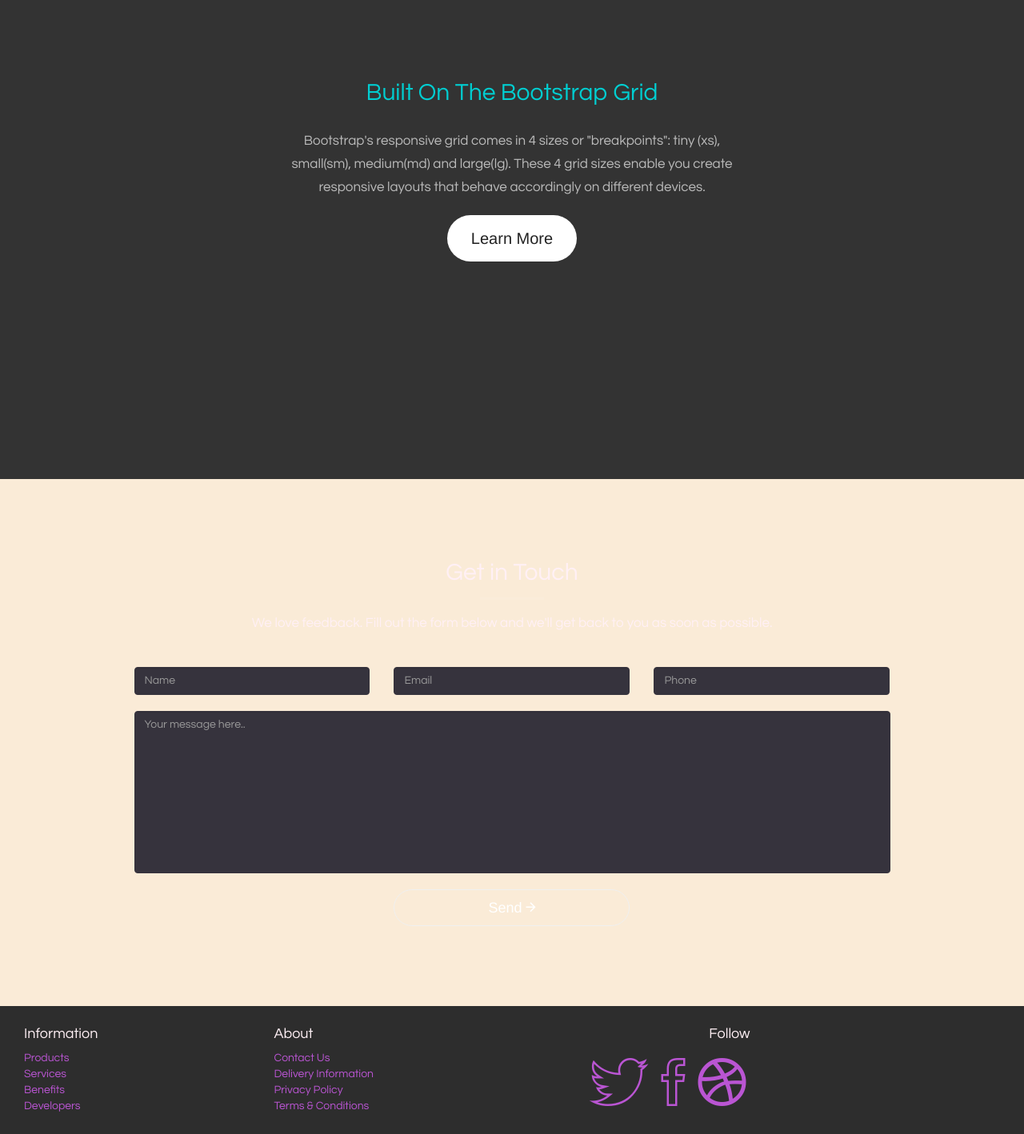
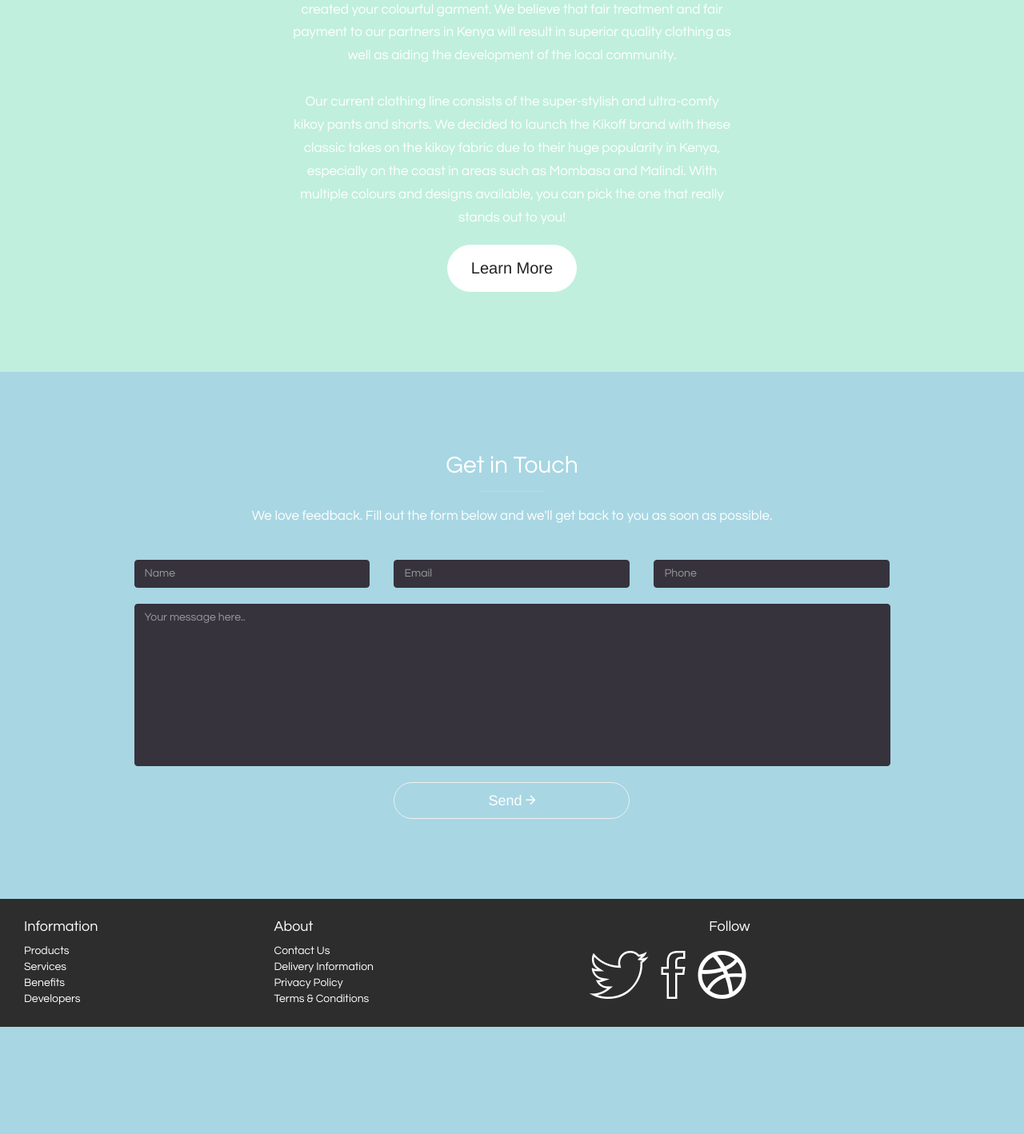
Before and after one commit to Mike410/CS3BC2Proj, a PHP site: page / in a window 1280 px wide. Shown: the part 2001-3419 px from the top of the page at 80% size. After the commit the page ends 3285 px from the top, so only its background shows below. Run offline with PHP 8.4, Linux system fonts and the light colour scheme; grey boxes labelled with a size stand in for pictures from a placeholder-image service; some libraries are stand-ins or nearby versions.

Commit message:
Site Overhaul
Colours changed;
Gallery shortened to two pictures;
cheeky pictures added;
text shipped added about us;

```diff
--- a/css/styles.css
+++ b/css/styles.css
@@ -9,7 +9,7 @@ body {
 
 body {
     font-family: 'Questrial','Helvetica Neue',Arial,sans-serif;
-    background-color: #FAEBD7;
+    background-color: #a8d6e3;
     color: #FFF0F5;
     webkit-tap-highlight-color: #222;
 }
@@ -27,7 +27,7 @@ hr.light {
 }
 
 a {
-    color: #BA55D3;
+    color: #ffffff;
     -webkit-transition: all .35s;
     -moz-transition: all .35s;
     transition: all .35s;
@@ -40,10 +40,12 @@ a:focus {
 }
 
 h1,h2,h3,h4,h5,h6 {
+    color: #ffffff;
     font-family: 'Questrial','Helvetica Neue',Arial,sans-serif;
 }
 
 p {
+    color: #ffffff;
     font-size: 17px;
     line-height: 1.7;
     margin-bottom: 20px;
@@ -54,12 +56,13 @@ p {
 }
 
 .icon-lg {
+    color: #ffffff;
     font-size: 50px;
     line-height: 18px;
 }
 
 .bg-primary {
-    background-color: #333;
+    background-color: #c0efde;
 }
 
 .bg-dark {
@@ -73,15 +76,15 @@ p {
 }
 
 .text-faded {
-    color: rgba(245,245,245,0.7);
+    color: #ffffff;
 }
 
 .text-dark {
-    color: #BA55D3;
+    color: #ffffff;
 }
 
 .text-primary {
-    color: #00CED1 ;
+    color: #ffffff ;
 }
 
 .modal-content {
@@ -369,6 +372,7 @@ textarea {
     position: relative;
     margin: 0 auto;
     max-width: 650px;
+    max-height: 400px;
     overflow:hidden;
 }
 
--- a/index.html
+++ b/index.html
@@ -16,7 +16,7 @@
             <div class="navbar-collapse collapse" id="bs-navbar">
                 <ul class="nav navbar-nav">
                     <li>
-                        <a class="page-scroll" href="#one">Highlights</a>
+                        <a class="page-scroll" href="#one">Our Clothing</a>
                     </li>
                     <li>
                         <a class="page-scroll" href="#two">Gallery</a>
@@ -36,7 +36,7 @@
         <div class="header-content">
             <div class="inner">
                 <h1 class="cursive">KickOff</h1>
-                <h4>Some Spiel about Social responsible clothing here</h4>
+                <h4>Ethnic, Ethical, Beautiful.</h4>
                 <hr><!--HERES THE VIDEO-->
                 <a href="#video-background" id="toggleVideo" data-toggle="collapse" class="btn btn-primary btn-xl">Toggle Video</a> &nbsp; <a href="#one" class="btn btn-primary btn-xl page-scroll">Get Started</a>
             </div>
@@ -51,7 +51,7 @@
         <div class="container">
             <div class="row">
                 <div class="col-lg-12 text-center">
-                    <h2 class="margin-top-0 text-primary">About Our Clothing</h2>
+                    <h2 class="margin-top-0 text-primary">Our Clothing is:</h2>
                     <hr class="primary">
                 </div>
             </div>
@@ -62,21 +62,21 @@
                     <div class="feature">
                         <i class="icon-lg ion-ios-star-outline wow fadeIn" data-wow-delay=".3s"></i>
                         <h3>Fashionable</h3>
-                        <p class="text-muted">Loungewear that looks good both inside and outside the house.</p>
+                        <p>Loungewear that looks good both inside and outside the house.</p>
                     </div>
                 </div>
                 <div class="col-lg-4 col-md-4 text-center">
                     <div class="feature">
                         <i class="icon-lg ion-ios-star-outline wow fadeIn" data-wow-delay=".2s"></i>
                         <h3>Ethical</h3>
-                        <p class="text-muted">We use locally sourced materials and work closely with our producers.</p>
+                        <p>We use locally sourced materials and work closely with our producers.</p>
                     </div>
                 </div>
                 <div class="col-lg-4 col-md-4 text-center">
                     <div class="feature">
                         <i class="icon-lg ion-ios-star-outline wow fadeIn" data-wow-delay=".3s"></i>
                         <h3>Colourful</h3>
-                        <p class="text-muted">Stand out with many colourful options available.</p>
+                        <p>Stand out with many colourful options available.</p>
                     </div>
                 </div>
             </div>
@@ -89,8 +89,8 @@
         <div class="container-fluid">
             <div class="row no-gutter">
                 <div class="col-lg-4 col-sm-6">
-                    <a href="#galleryModal" class="gallery-box" data-toggle="modal" data-src="//splashbase.s3.amazonaws.com/unsplash/regular/photo-1430916273432-273c2db881a0%3Fq%3D75%26fm%3Djpg%26w%3D1080%26fit%3Dmax%26s%3Df047e8284d2fdc1df0fd57a5d294614d">
-                        <img src="//splashbase.s3.amazonaws.com/unsplash/regular/photo-1430916273432-273c2db881a0%3Fq%3D75%26fm%3Djpg%26w%3D1080%26fit%3Dmax%26s%3Df047e8284d2fdc1df0fd57a5d294614d" class="img-responsive" alt="Image 1">
+                    <a href="#galleryModal" class="gallery-box" data-toggle="modal" data-src="kikoy pants.jpg">
+                        <img src="kikoy pants.jpg" alt="Image 1">
                         <div class="gallery-box-caption">
                             <div class="gallery-box-content">
                                 <div>
@@ -101,8 +101,8 @@
                     </a>
                 </div>
                 <div class="col-lg-4 col-sm-6">
-                    <a href="#galleryModal" class="gallery-box" data-toggle="modal" data-src="//splashbase.s3.amazonaws.com/getrefe/regular/tumblr_nqune4OGHl1slhhf0o1_1280.jpg">
-                        <img src="//splashbase.s3.amazonaws.com/getrefe/regular/tumblr_nqune4OGHl1slhhf0o1_1280.jpg" class="img-responsive" alt="Image 2">
+                    <a href="#galleryModal" class="gallery-box" data-toggle="modal" data-src="kikoy pants two.jpg">
+                        <img src="kikoy pants two.jpg" alt="Image 2">
                         <div class="gallery-box-caption">
                             <div class="gallery-box-content">
                                 <div>
@@ -112,67 +112,25 @@
                         </div>
                     </a>
                 </div>
-                <div class="col-lg-4 col-sm-6">
-                    <a href="#galleryModal" class="gallery-box" data-toggle="modal" data-src="//splashbase.s3.amazonaws.com/unsplash/regular/photo-1433959352364-9314c5b6eb0b%3Fq%3D75%26fm%3Djpg%26w%3D1080%26fit%3Dmax%26s%3D3b9bc6caa190332e91472b6828a120a4">
-                        <img src="//splashbase.s3.amazonaws.com/unsplash/regular/photo-1433959352364-9314c5b6eb0b%3Fq%3D75%26fm%3Djpg%26w%3D1080%26fit%3Dmax%26s%3D3b9bc6caa190332e91472b6828a120a4" class="img-responsive" alt="Image 3">
-                        <div class="gallery-box-caption">
-                            <div class="gallery-box-content">
-                                <div>
-                                    <i class="icon-lg ion-ios-search"></i>
-                                </div>
-                            </div>
-                        </div>
-                    </a>
-                </div>
-                <div class="col-lg-4 col-sm-6">
-                    <a href="#galleryModal" class="gallery-box" data-toggle="modal" data-src="//splashbase.s3.amazonaws.com/lifeofpix/regular/Life-of-Pix-free-stock-photos-moto-drawing-illusion-nabeel-1440x960.jpg">
-                        <img src="//splashbase.s3.amazonaws.com/lifeofpix/regular/Life-of-Pix-free-stock-photos-moto-drawing-illusion-nabeel-1440x960.jpg" class="img-responsive" alt="Image 4">
-                        <div class="gallery-box-caption">
-                            <div class="gallery-box-content">
-                                <div>
-                                    <i class="icon-lg ion-ios-search"></i>
-                                </div>
-                            </div>
-                        </div>
-                    </a>
-                </div>
-                <div class="col-lg-4 col-sm-6">
-                    <a href="#galleryModal" class="gallery-box" data-toggle="modal" data-src="//splashbase.s3.amazonaws.com/lifeofpix/regular/Life-of-Pix-free-stock-photos-new-york-crosswalk-nabeel-1440x960.jpg">
-                        <img src="//splashbase.s3.amazonaws.com/lifeofpix/regular/Life-of-Pix-free-stock-photos-new-york-crosswalk-nabeel-1440x960.jpg" class="img-responsive" alt="Image 5">
-                        <div class="gallery-box-caption">
-                            <div class="gallery-box-content">
-                                <div>
-                                    <i class="icon-lg ion-ios-search"></i>
-                                </div>
-                            </div>
-                        </div>
-                    </a>
-                </div>
-                <div class="col-lg-4 col-sm-6">
-                    <a href="#galleryModal" class="gallery-box" data-toggle="modal" data-src="//splashbase.s3.amazonaws.com/lifeofpix/regular/Life-of-Pix-free-stock-photos-clothes-exotic-travel-nabeel-1440x960.jpg">
-                        <img src="//splashbase.s3.amazonaws.com/lifeofpix/regular/Life-of-Pix-free-stock-photos-clothes-exotic-travel-nabeel-1440x960.jpg" class="img-responsive" alt="Image 6">
-                        <div class="gallery-box-caption">
-                            <div class="gallery-box-content">
-                                <div>
-                                    <i class="icon-lg ion-ios-search"></i>
-                                </div>
-                            </div>
-                        </div>
-                    </a>
-                </div>
-            </div>
-        </div>
-    </section>
+
 
     <!--THIRD DIV , MAYBE PEOPLE HERE?-->
     <section class="bg-primary" id="three">
         <div class="container">
             <div class="row">
                 <div class="col-lg-6 col-lg-offset-3 col-md-8 col-md-offset-2 text-center">
-                    <h2 class="margin-top-0 text-primary">Built On The Bootstrap Grid</h2>
+                    <h2 class="margin-top-5 text-primary">Who We Are And What We Do.</h2>
                     <br>
                     <p class="text-faded">
-                    Bootstrap's responsive grid comes in 4 sizes or "breakpoints": tiny (xs), small(sm), medium(md) and large(lg). These 4 grid sizes enable you create responsive layouts that behave accordingly on different devices.
+                    Kickoff clothing prides itself on being both stylish as well as ethical.
+                    All our clothing is locally sourced and produced in Kenya.
+                    Each garment we produce is full of character, and we can trace each individual piece of clothing back to the supplier of the fabric and the tailor who lovingly created your colourful garment.
+                    We believe that fair treatment and fair payment to our partners in Kenya will result in superior quality clothing as well as aiding the development of the local community.
+                    <br>
+                    <br>
+                    Our current clothing line consists of the super-stylish and ultra-comfy kikoy pants and shorts.
+                    We decided to launch the Kikoff brand with these classic takes on the kikoy fabric due to their huge popularity in Kenya, especially on the coast in areas such as Mombasa and Malindi.
+                    With multiple colours and designs available, you can pick the one that really stands out to you!
                     </p>
                     <a href="#three" class="btn btn-default btn-xl page-scroll">Learn More</a>
                 </div>
```
Also changed, not shown: kikoy pants two.jpg (added), kikoy pants.jpg (added).
